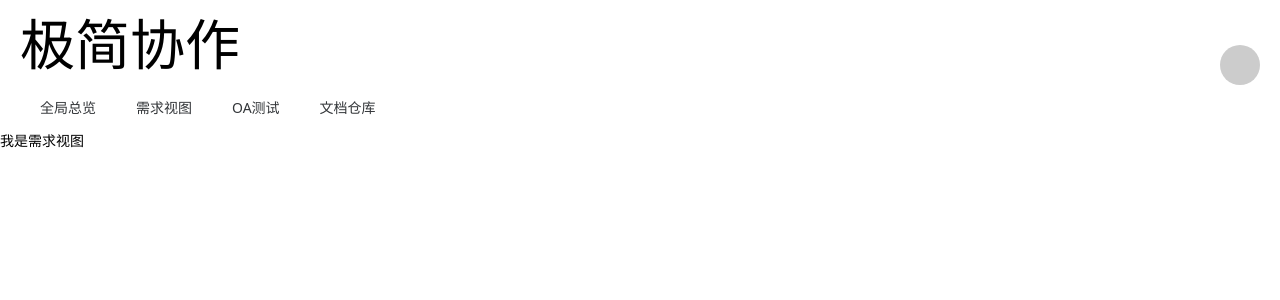
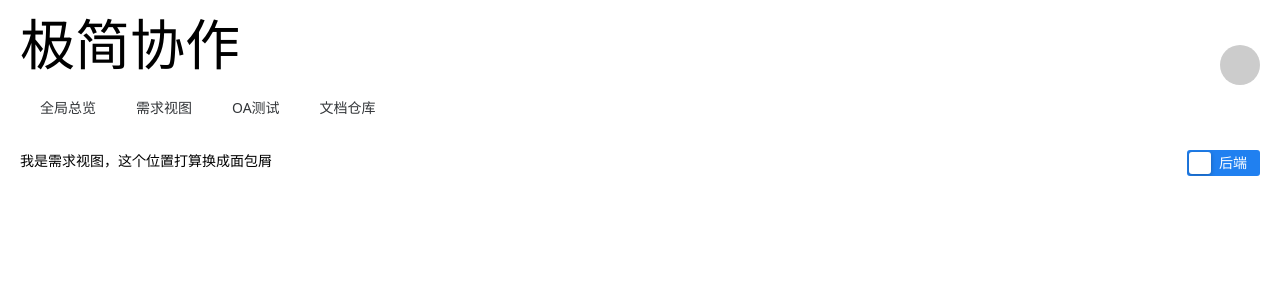
Before and after one commit to zhaomaota/Minimize-cooperation, a Vue app: page /require in a window 1280 px wide. Shown: the top 300 px of the page. Built offline with nearby package versions, Linux system fonts and the light colour scheme; some icons are missing.

Commit message:
增加了前后端切换按钮

```diff
--- a/components.d.ts
+++ b/components.d.ts
@@ -12,6 +12,7 @@ declare module '@vue/runtime-core' {
     NAvatar: typeof import('naive-ui')['NAvatar']
     NIcon: typeof import('naive-ui')['NIcon']
     NMenu: typeof import('naive-ui')['NMenu']
+    NSwitch: typeof import('naive-ui')['NSwitch']
     Profile: typeof import('./src/components/HeaderPage/Profile.vue')['default']
     RouterLink: typeof import('vue-router')['RouterLink']
     RouterView: typeof import('vue-router')['RouterView']
--- a/src/App.vue
+++ b/src/App.vue
@@ -3,11 +3,17 @@ import HeaderPage from "./components/HeaderPage/HeaderPage.vue";
 </script>
 
 <template>
-<!-- 顶部菜单栏 -->
-<HeaderPage/>
-<!-- 页面主体，根据路由渲染 -->
- <router-view></router-view>
+    <!-- 顶部菜单栏 -->
+    <HeaderPage />
+    <!-- 页面主体，根据路由渲染 -->
+    <div class="margin20">
+         <router-view></router-view>
+    </div>
+
 </template>
 
 <style scoped>
+.margin20{
+    margin: 20px 20px 0 20px;
+}
 </style>
--- a/src/pages/RequirementsView/RequirementsView.vue
+++ b/src/pages/RequirementsView/RequirementsView.vue
@@ -1,11 +1,49 @@
 <script setup lang="ts">
-
+import { CSSProperties, defineComponent } from 'vue'
+const railStyle = ({
+    focused,
+    checked
+}: {
+    focused: boolean
+    checked: boolean
+}) => {
+    const style: CSSProperties = {}
+    if (checked) {
+        style.background = '#008000'
+        if (focused) {
+            style.boxShadow = '0 0 0 2px #00800040'
+        }
+    } else {
+        style.background = '#2080f0'
+        if (focused) {
+            style.boxShadow = '0 0 0 2px #2080f040'
+        }
+    }
+    return style
+}
 </script>
 
 <template>
-    <div>我是需求视图</div>
+    <div class="flex-row ">
+        <div>我是需求视图，这个位置打算换成面包屑</div>
+        <n-switch :rail-style="railStyle" :round="false" size="large">
+            <template #checked>
+                前端
+            </template>
+            <template #unchecked>
+                后端
+            </template>
+        </n-switch>
+    </div>
+
 </template>
 
 <style scoped>
+.flex-row{
+    display: flex;
+    flex-direction: row;
+    justify-content: space-between;
+}
+
 
 </style>
```
